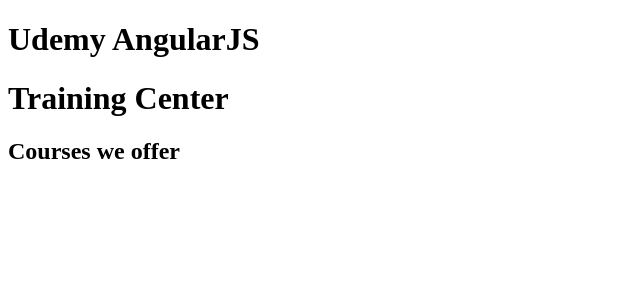
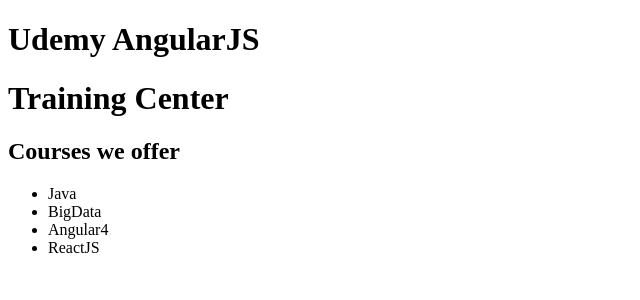
Before and after one commit to gauravdighe1986/AngularApp, an Angular app: page / in a window 1280 px wide. Shown: the top 300 px of the page, without its empty margins (0-640 px from the left). Built offline with nearby package versions, Linux system fonts and the light colour scheme.

Commit message:
Directives

```diff
--- a/src/app/courses.component.ts
+++ b/src/app/courses.component.ts
@@ -5,11 +5,17 @@
     template: `
         <h1>{{title}}</h1>
         <h2>{{getTitle2()}}</h2>
+        <ul>
+            <li *ngFor="let course of courses">
+                {{course}}
+            </li>
+        </ul>
         `
 })
 export class CoursesComponent {
     title = "Training Center";
     title2 = "Courses we offer";
+    courses = ["Java", "BigData", "Angular4", "ReactJS"];
 
     getTitle2() {
         return this.title2;
```
